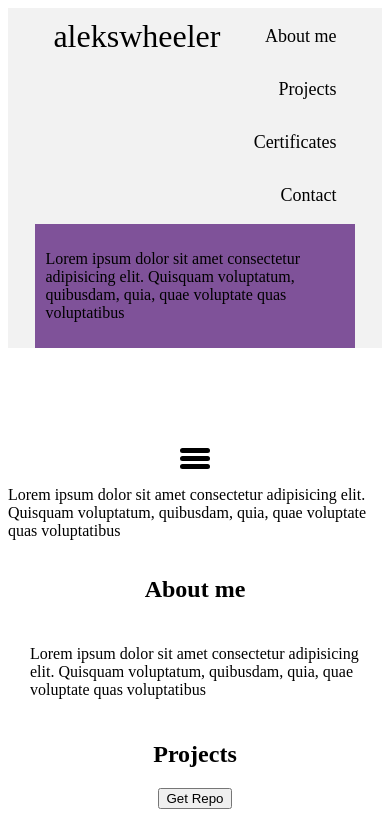
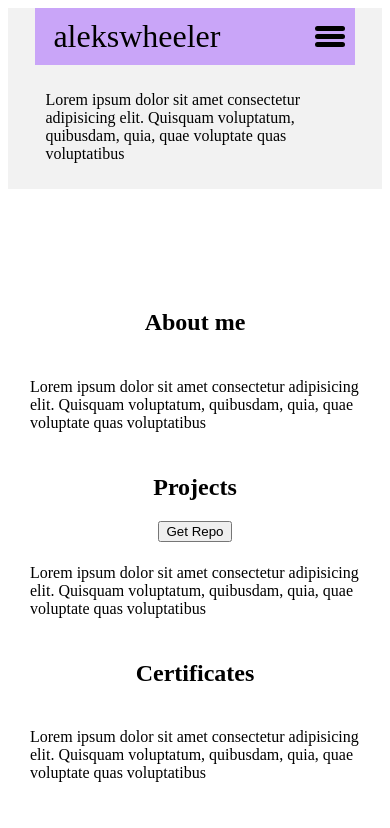
Before and after one commit to alekswheeler/portfolio, a React (Create React App) app: page / in a window 390 px wide. Shown: the top 828 px of the page. Built offline with nearby package versions, Linux system fonts and the light colour scheme.

Commit message:
navbar menu

```diff
--- a/src/App.tsx
+++ b/src/App.tsx
@@ -1,14 +1,21 @@
+import { useEffect, useRef, useState } from "react";
 import "./index.css";
 
-function App() {
+function App(this: any) {
   //ReposURL: https://api.github.com/users/alekswheeler/repos
 
   /**
    * TODO: Criar a navbar sem estilização
+   *&  [] DropDown
    * TODO: Criar componente de projeto
    * TODO: Responsividade no site
    *
    */
+
+  const menuItems = ["About me", "Projects", "Certificates", "Contact"];
+  const [menuIsOpen, setMenuIsOpen] = useState(false);
+
+  const myRef = useRef(null);
 
   const getRepo = async () =>
     await fetch("https://api.github.com/users/alekswheeler", {
@@ -26,21 +33,46 @@ function App() {
               <a href="_self">alekswheeler</a>
             </div>
             <div className="navbar">
-              <div className="nav-item">
-                <a href="#about-me">About me</a>
-              </div>
-              <div className="nav-item">
-                <a href="#projects">Projects</a>
-              </div>
-              <div className="nav-item">
-                <a href="#certificates">Certificates</a>
-              </div>
-              <div className="nav-item">
-                <a href="#contact">Contact</a>
+              {menuItems.map((item) => {
+                return (
+                  <div className="nav-item" key={item}>
+                    <a href="#about-me">{item}</a>
+                  </div>
+                );
+              })}
+            </div>
+            <div className="container">
+              <div className="nav-hamburguer">
+                <input
+                  type="checkbox"
+                  id="checkbox-menu"
+                  onClick={() => setMenuIsOpen(!menuIsOpen)}
+                />
+                <label htmlFor="checkbox-menu">
+                  <span></span>
+                  <span></span>
+                  <span></span>
+                </label>
               </div>
             </div>
           </nav>
 
+          {/* Esse condicional no style atrapalha a responsividade */}
+          <div
+            {...(menuIsOpen
+              ? { style: { display: "block" } }
+              : { style: { display: "none" } })}
+          >
+            <div className="dropdown-menu">
+              {menuItems.map((item) => {
+                return (
+                  <div className="nav-item" key={item}>
+                    <a href="#about-me">{item}</a>
+                  </div>
+                );
+              })}
+            </div>
+          </div>
           {/* separator */}
           <div className="intro-section">
             <p>
@@ -51,25 +83,6 @@ function App() {
         </div>
       </header>
       <main>
-        {/* Menu hamburguer */}
-
-        <div className="nav-hamburguer">
-          <input type="checkbox" id="checkbox-menu" />
-
-          <label htmlFor="checkbox-menu">
-            <span></span>
-            <span></span>
-            <span></span>
-          </label>
-
-          <div className="content">
-            <p>
-              Lorem ipsum dolor sit amet consectetur adipisicing elit. Quisquam
-              voluptatum, quibusdam, quia, quae voluptate quas voluptatibus
-            </p>
-          </div>
-        </div>
-
         {/* Aboute me section */}
         <section id="about-me">
           <h2>About me</h2>
--- a/src/index.css
+++ b/src/index.css
@@ -13,11 +13,14 @@
   color: black;
   align-items: center;
   padding: 8px;
+  flex-grow: 1;
 }
 
 .navbox {
   display: flex;
+  align-items: center;
   padding: 10px;
+  background-color: #c9a5f8;
   width: 80%;
 }
 
@@ -28,15 +31,41 @@
   justify-content: end;
   padding: 8px;
   gap: 32px;
-  width: 100%;
+  /* width: 100%; */
+  flex-grow: 2;
+
+  @media (max-width: 800px) {
+    display: none;
+  }
+}
+
+.container {
+  display: none;
+  height: 100%;
+  align-items: end;
+  justify-content: flex-end;
+  flex-grow: 1;
+
+  @media (max-width: 800px) {
+    display: flex;
+    height: 100%;
+    align-items: center;
+    justify-content: flex-end;
+    flex-grow: 1;
+  }
+}
+
+.dropdown-menu {
+  @media (min-width: 800px) {
+    display: none;
+  }
+  transition: 0.3s ease-in-out;
 }
 
 .nav-hamburguer {
-  height: 100%;
-  display: flex;
   flex-direction: column;
-  align-items: center;
-  justify-content: center;
+  align-items: end;
+  justify-content: flex-end;
 }
 
 #checkbox-menu {
@@ -98,7 +127,7 @@
   display: flex;
   flex-direction: column;
   justify-content: space-between;
-  background-color: #652e85cf;
+  /* background-color: #652e85cf; */
   padding: 10px;
   width: 80%;
 }
```
